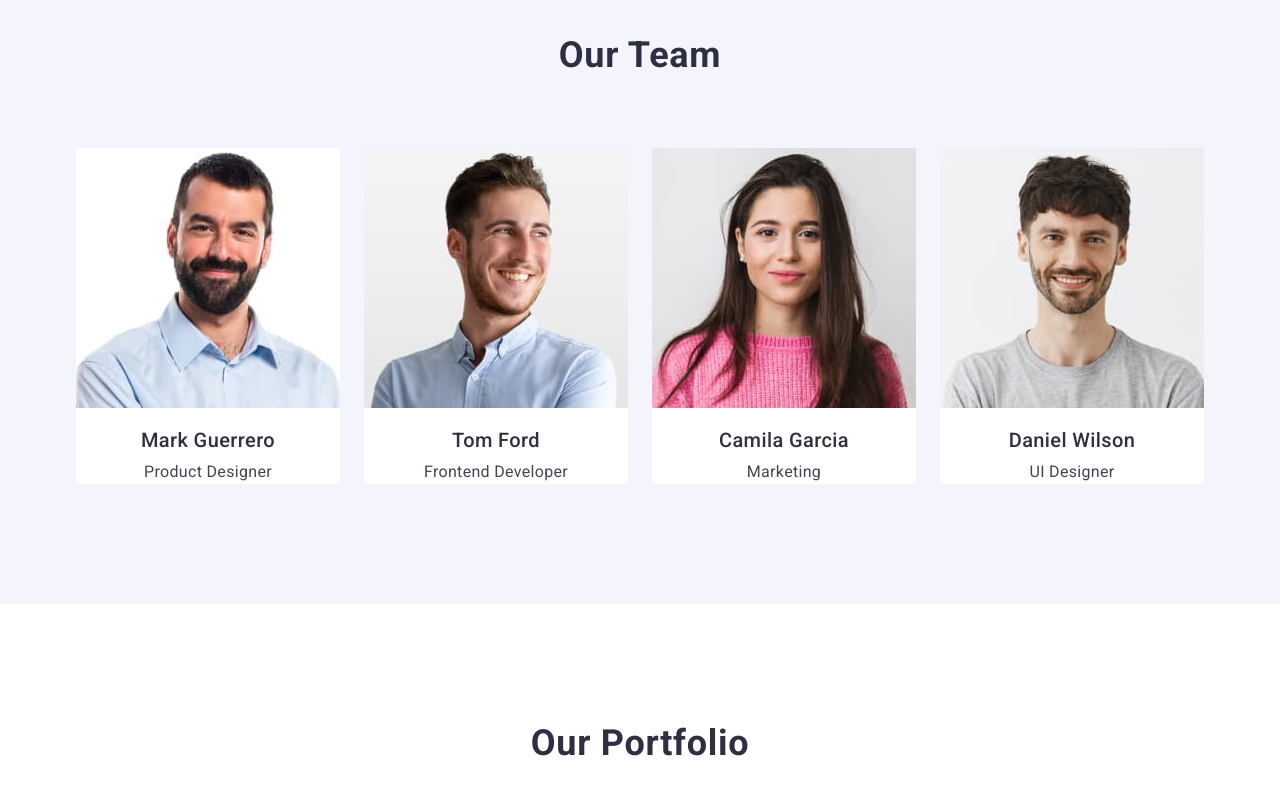
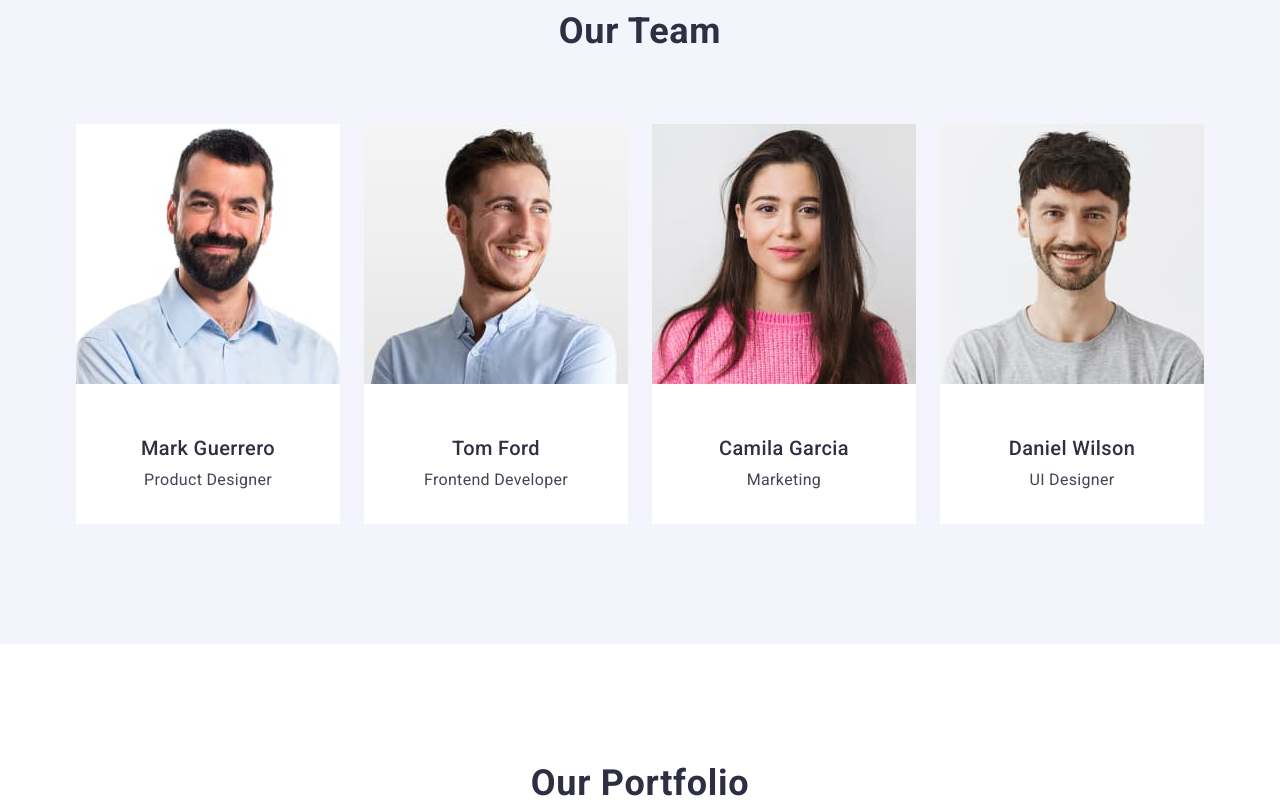
Before and after one commit to NazarHook/goit0markup-hw-03, a plain HTML site: page index.html in a window 1280 px wide. Shown: the part 1220-2027 px from the top of the page. Drawn offline with nearby package versions, Linux system fonts and the light colour scheme.

Commit message:
fixed html

```diff
--- a/css/styles.css
+++ b/css/styles.css
@@ -167,7 +167,7 @@ padding: 120px 0;
     justify-content: flex-start;
 }
 .benefits-list-item{
-     flex-basis: calc((100% - 72px) / 4) ;
+     width: calc((100% - 72px) / 4);
 }
 .benefits-list-title{
     font-family: Roboto;
@@ -217,7 +217,14 @@ margin-bottom: 72px;
 .team-card{
 background: var(--WHITE, #FFF);
 padding-bottom: 32px 0;
-border-radius: 0px 0px 4px 4px;
+}
+.team-card-item{
+    flex-basis: calc((100% - 72px) / 4);
+    border-radius: 0px 0px 4px 4px;
+}
+.team-card-description{
+    padding: 32px 0;
+    background: var(--WHITE, #FFF);
 }
 .team-members-photo{
     background: lightgray -97.034px -0.927px;
@@ -345,6 +352,7 @@ color: var(--CLOUD, #F4F4FD);
 display: flex;
 flex-direction: row;
 gap: 40px;
+padding: 24px 0;
 }
 .footer-logo{
 font-family: Raleway;
--- a/index.html
+++ b/index.html
@@ -48,7 +48,8 @@
                 problem to walk away with the perfect and creative solution. </p></li>
             <li class="benefits-list-item"><h3 class="benefits-list-title">Punctuality</h3>
             <p class="benefits-list-text">Bring the key message to the brand's audience for the best price within the shortest possible time.</p></li>
-            <li><h3 class="benefits-list-title">Diligence</h3>
+            <li class="benefits-list-item">
+                <h3 class="benefits-list-title">Diligence</h3>
             <p class="benefits-list-text">Research and confirm brands that present the strongest digital growth opportunities and minimize risk.</p></li>
             <li class="benefits-list-item"><h3 class="benefits-list-title">Technologies</h3>
             <p class="benefits-list-text">Design practice focused on digital experiences. We bring forth a deep passion for problem-solving.</p></li>
@@ -60,27 +61,41 @@
         <div class="container">
         <h2 class="team-section-title">Our Team</h2>
         <ul class="team-members">
-            <div class="team-card">
-            <li><img src="./images/team/mark.jpg" class="team-members-photo" width="264" height="260" alt="Mark Guerrero">
+            <li class="team-card-item">
+            <img src="./images/team/mark.jpg" class="team-members-photo"
+            width="264" height="260" alt="Mark Guerrero">
+            <div class="team-card-description">
             <h3 class="team-members-title">Mark Guerrero</h3>
-        <p class="team-members-position">Product Designer</p></li>
+        <p class="team-members-position">Product Designer</p>
     </div>
-    <div class="team-card">
-            <li><img src="./images/team/tom.jpg" class="team-members-photo" width="264" height="260" alt="Tom Ford">
+    </li>
+
+            <li class="team-card-item">
+                <img src="./images/team/tom.jpg" class="team-members-photo"
+                width="264" height="260" alt="Tom Ford">
+                <div class="team-card-description">
             <h3 class="team-members-title">Tom Ford</h3>
-        <p class="team-members-position">Frontend Developer</p></li>
+        <p class="team-members-position">Frontend Developer</p>
     </div>
-    <div class="team-card">
-            <li><img src="./images/team/camila.jpg" class="team-members-photo" width="264" height="260" alt="Camila Garcia">
+    </li>
+
+            <li class="team-card-item">
+                <img src="./images/team/camila.jpg" class="team-members-photo"
+                width="264" height="260" alt="Camila Garcia">
+                <div class="team-card-description">
             <h3 class="team-members-title">Camila Garcia</h3>
-        <p class="team-members-position">Marketing</p></li>
+        <p class="team-members-position">Marketing</p>
     </div>
-    <div class="team-card">
-            <li><img src="./images/team/daniel.jpg" class="team-members-photo" width="264" height="260" alt="Daniel Wilson">
+    </li>
+
+            <li class="team-card-item"><img src="./images/team/daniel.jpg" class="team-members-photo"
+                width="264" height="260" alt="Daniel Wilson">
+                <div class="team-card-description">
             <h3 class="team-members-title">Daniel Wilson</h3>
-        <p class="team-members-position">UI Designer</p></li>
+        <p class="team-members-position">UI Designer</p>
     </div>
-        </ul>
+    </li>
+    </ul>
     </div>
     </section>
     <!--Our Portfolio-->
@@ -101,7 +116,7 @@
     <div class="project-card-description">
     <h3 class="portfolio-types-title">Cashless Payment</h3>
     <p class="portfolio-types-text">Marketing</p>
-</div class="project-card-description">
+</div >
     </li>
 
     <li class="project-card">
@@ -137,7 +152,6 @@
 </ul>
 </div>
 </section>
-    </section>
    </main>
    <!--Pagee footer-->
    <footer class="page-footer">
```
